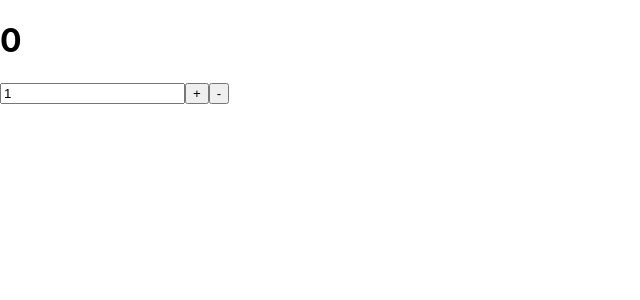
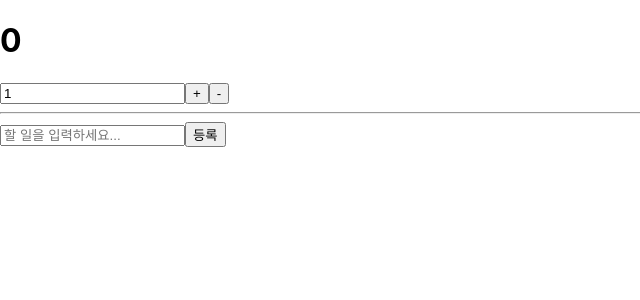
Before and after one commit to Taeyeon-Lim/react-Redux-Totorial, a React (Create React App) app: page / in a window 1280 px wide. Shown: the top 300 px of the page, without its empty margins (0-640 px from the left). Built offline with nearby package versions, Linux system fonts and the light colour scheme.

Commit message:
투두리스트2: 컨테이너 컴포넌트 생성(containers/TodosContainer.js)

```diff
--- a/src/App.js
+++ b/src/App.js
@@ -1,7 +1,14 @@
-import CounterContainer from './contaniners/CounterContainer';
+import CounterContainer from './containers/CounterContainer';
+import TodosContainer from './containers/TodosContainer';
 
 function App() {
-  return <CounterContainer />;
+  return (
+    <div>
+      <CounterContainer />
+      <hr />
+      <TodosContainer />
+    </div>
+  );
 }
 
 export default App;
--- /dev/null
+++ b/src/containers/TodosContainer.js
@@ -0,0 +1,24 @@
+import React, { useCallback } from 'react';
+import { useDispatch, useSelector } from 'react-redux';
+import Todos from '../components/Todos';
+import { addTodo, toggleTodo } from '../modules/todos';
+
+function TodosContainer() {
+  const todos = useSelector(state => state.todos);
+  const dispatch = useDispatch();
+
+  const onCreate = useCallback(
+    text => dispatch(addTodo(text)),
+    [dispatch],
+  );
+  const onToggle = useCallback(
+    id => dispatch(toggleTodo(id)),
+    [dispatch],
+  );
+
+  return (
+    <Todos todos={todos} onCreate={onCreate} onToggle={onToggle} />
+  );
+}
+
+export default TodosContainer;
```
Also changed, not shown: src/containers/CounterContainer.js (renamed from src/contaniners/CounterContainer.js), 1 other file (tests, documents, lock files or other folders).
